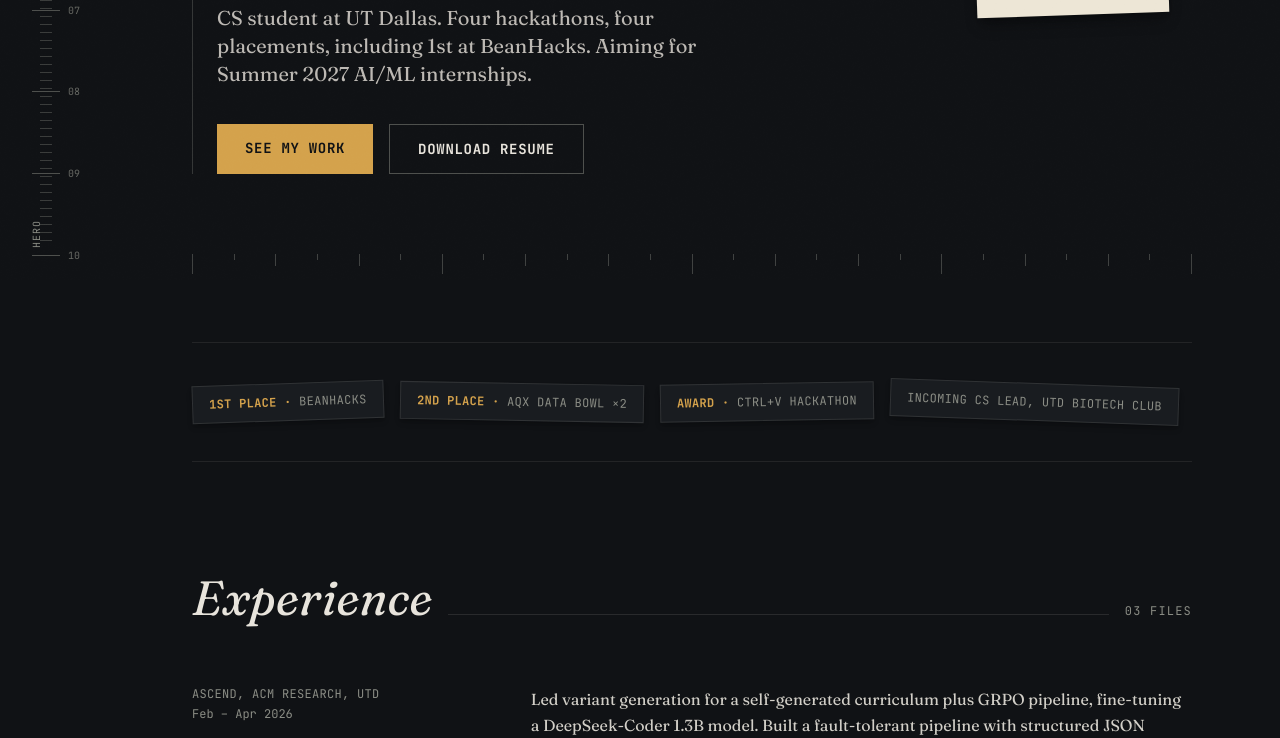
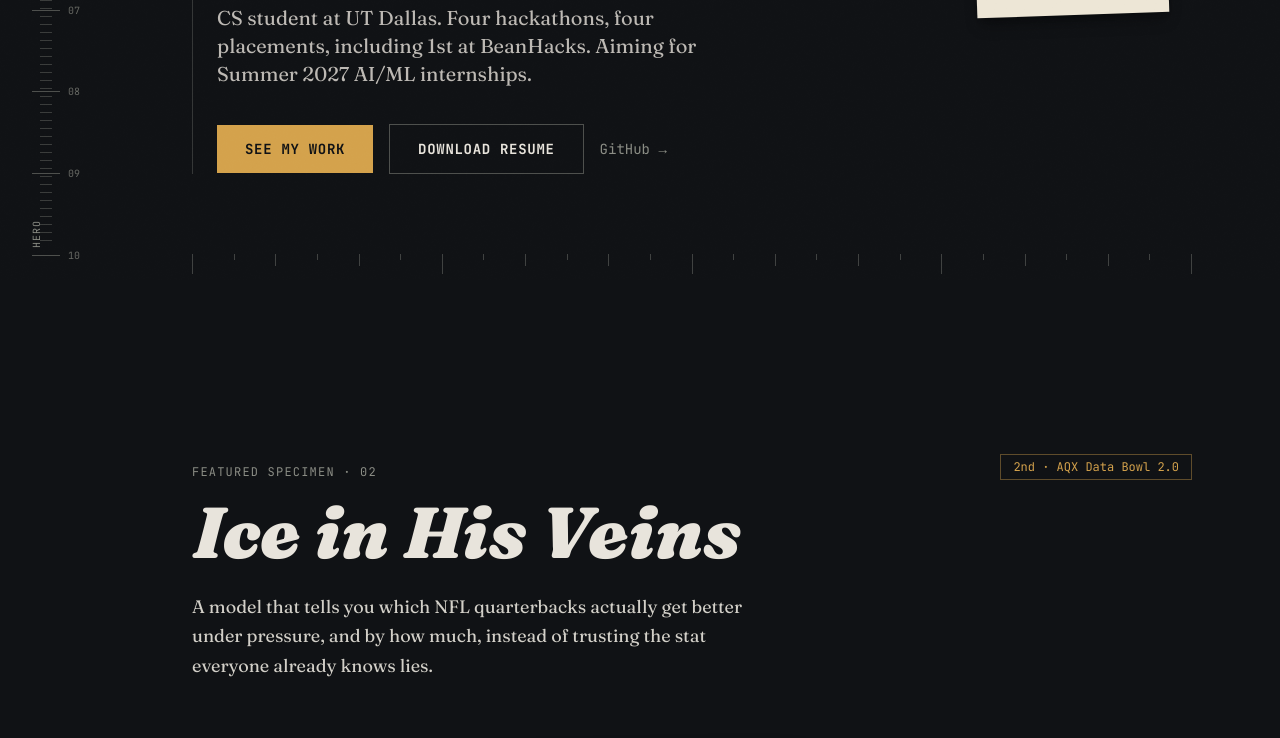
Before and after one commit to Sithranjan-Suresh/portfolio, a React (Vite) app: page / in a window 1280 px wide. Shown: the part 520-1258 px from the top of the page. Built offline with nearby package versions, Linux system fonts and the light colour scheme.

Commit message:
Reorder sections so Featured Project follows Hero directly, add GitHub link to Hero CTAs

```diff
--- a/src/App.jsx
+++ b/src/App.jsx
@@ -17,9 +17,9 @@ import Contact from './sections/Contact'
 
 const orderedSections = [
   Hero,
+  FeaturedProject,
   ProofStrip,
   Experience,
-  FeaturedProject,
   OtherProjects,
   Skills,
   About,
--- a/src/data/sections.js
+++ b/src/data/sections.js
@@ -1,8 +1,8 @@
 export const sections = [
   { id: 'hero', number: '01', label: 'Hero' },
-  { id: 'proof', number: '02', label: 'Proof Strip' },
-  { id: 'experience', number: '03', label: 'Experience' },
-  { id: 'featured-project', number: '04', label: 'Featured Project' },
+  { id: 'featured-project', number: '02', label: 'Featured Project' },
+  { id: 'proof', number: '03', label: 'Proof Strip' },
+  { id: 'experience', number: '04', label: 'Experience' },
   { id: 'projects', number: '05', label: 'Other Projects' },
   { id: 'skills', number: '06', label: 'Skills' },
   { id: 'about', number: '07', label: 'About' },
--- a/src/sections/Experience.jsx
+++ b/src/sections/Experience.jsx
@@ -42,7 +42,7 @@ function Experience() {
       <div className="flex items-baseline gap-4 mb-16">
         <h2 className="font-display italic text-4xl sm:text-5xl">Experience</h2>
         <span className="h-px flex-1 bg-muted/20" />
-        <span className="font-mono text-xs text-muted uppercase tracking-widest">03 files</span>
+        <span className="font-mono text-xs text-muted uppercase tracking-widest">04 files</span>
       </div>
 
       <div className="flex flex-col gap-20 sm:gap-28">
--- a/src/sections/FeaturedProject.jsx
+++ b/src/sections/FeaturedProject.jsx
@@ -9,7 +9,7 @@ function FeaturedProject() {
     <section id="featured-project" className="py-28">
       <div className="flex flex-wrap items-end justify-between gap-4 mb-4">
         <p className="font-mono text-xs text-muted uppercase tracking-widest">
-          Featured specimen &middot; 04
+          Featured specimen &middot; 02
         </p>
         <span className="font-mono text-xs text-brass border border-brass/40 px-3 py-1">
           2nd &middot; AQX Data Bowl 2.0
--- a/src/sections/Hero.jsx
+++ b/src/sections/Hero.jsx
@@ -31,9 +31,9 @@ function Hero() {
             BeanHacks. Aiming for Summer 2027 AI/ML internships.
           </p>
 
-          <div className="flex flex-col sm:flex-row gap-4 mt-9">
+          <div className="flex flex-col sm:flex-row sm:items-center gap-4 mt-9">
             <a
-              href="#experience"
+              href="#featured-project"
               className="w-full sm:w-auto bg-brass text-canvas font-mono text-sm uppercase tracking-wider font-semibold px-7 py-3.5 text-center hover:brightness-110 transition-colors motion-reduce:transition-none"
             >
               See my work
@@ -44,6 +44,14 @@ function Hero() {
               className="w-full sm:w-auto border border-muted/50 text-primary font-mono text-sm uppercase tracking-wider font-semibold px-7 py-3.5 text-center hover:border-brass transition-colors motion-reduce:transition-none"
             >
               Download resume
+            </a>
+            <a
+              href="https://github.com/Sithranjan-Suresh"
+              target="_blank"
+              rel="noreferrer"
+              className="font-mono text-sm text-muted hover:text-brass transition-colors motion-reduce:transition-none"
+            >
+              GitHub &rarr;
             </a>
           </div>
         </div>
```
